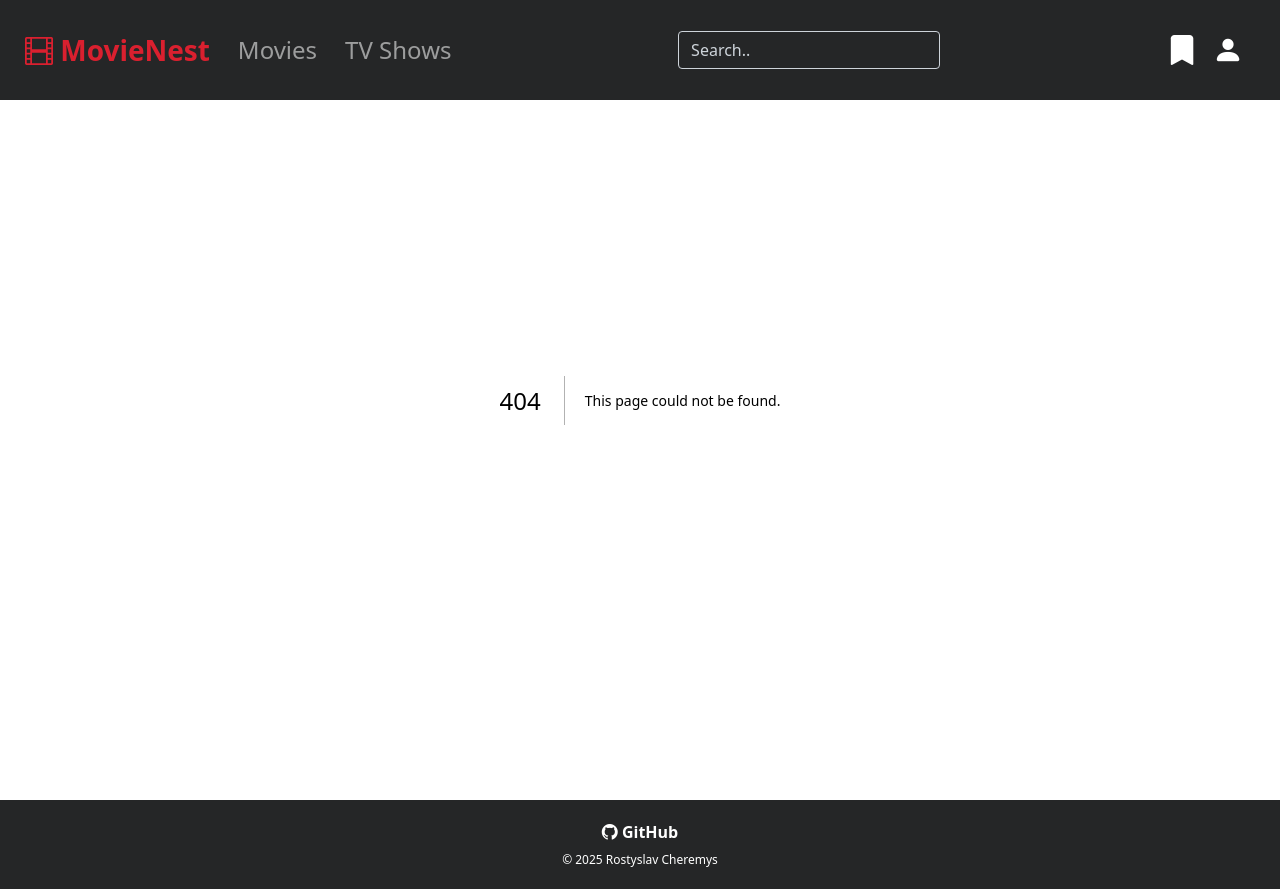
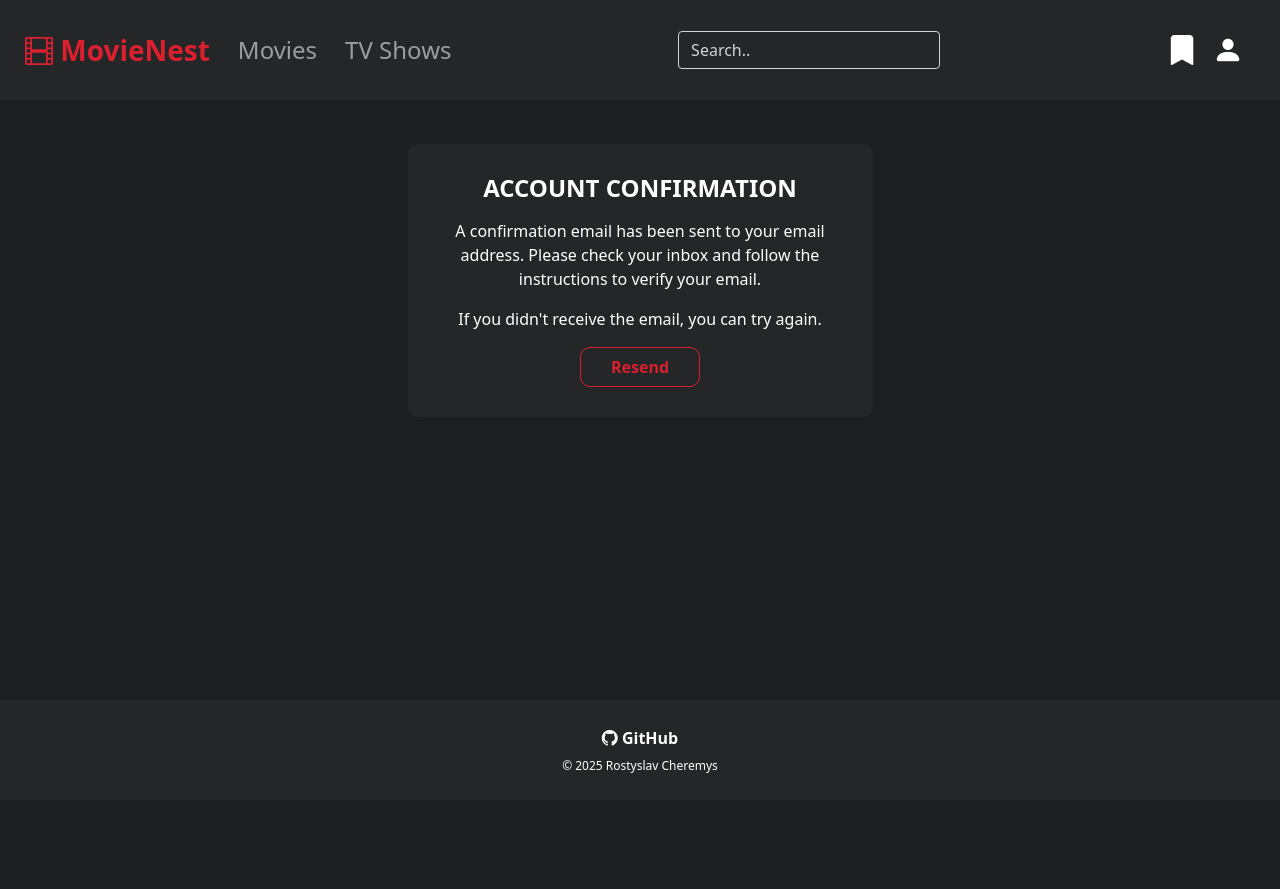
Before and after one commit to rostikcheremys/movies-catalog, a Next.js app: page /profile/callback in a window 1280 px wide. Before the commit this address had no page. After the commit the page ends 800 px from the top, so only its background shows below. Built offline with nearby package versions, Linux system fonts and the light colour scheme.

Commit message:
correction error 500

```diff
--- /dev/null
+++ b/src/app/profile/callback/page.js
@@ -0,0 +1,34 @@
+'use client';
+
+import { useState } from 'react';
+import { useRouter } from 'next/navigation';
+
+export default function Callback() {
+    /*const router = useRouter();*/
+    const [isEmailSent, setIsEmailSent] = useState(false);
+
+    return (
+        <div className="container">
+            <div className="auth-container">
+                <div className="col-12 col-md-8 col-lg-6 col-xl-5">
+                    <div className="card-auth">
+                        <div className="card-body-auth">
+                            <h4>Account Confirmation</h4>
+                            <p>
+                                A confirmation email has been sent to your email address.
+                                Please check your inbox and follow the instructions to verify your email.
+                            </p>
+                            <p>If you didn't receive the email, you can try again.</p>
+                            <button className="btn-sign" onClick={() => setIsEmailSent(true)}>
+                                Resend
+                            </button>
+                            {isEmailSent && (
+                                <p>An email has been sent. Please check your inbox!</p>
+                            )}
+                        </div>
+                    </div>
+                </div>
+            </div>
+        </div>
+    );
+}
```
